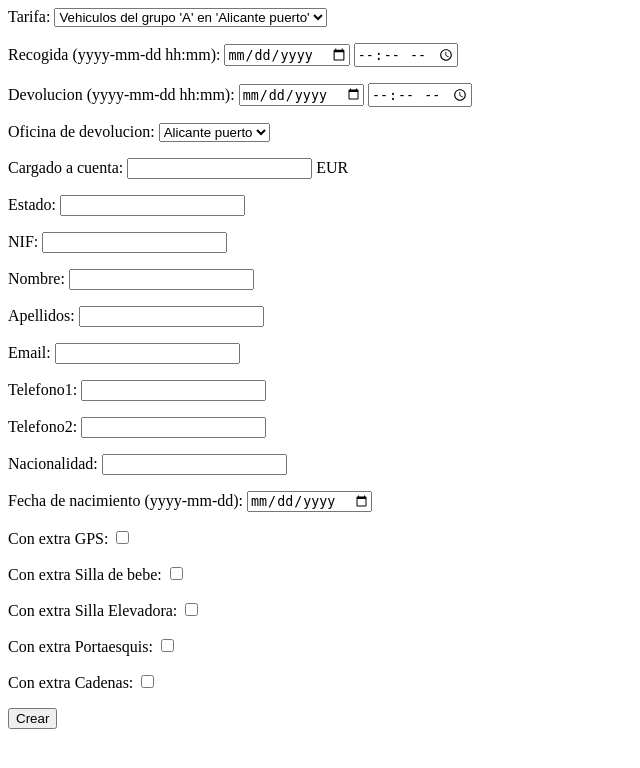
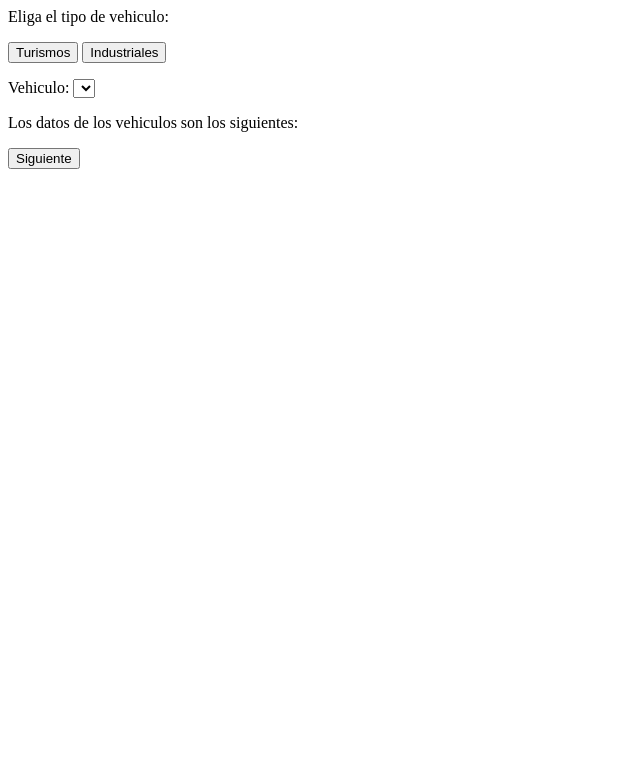
Before and after one commit to rulo7/AVAL_PHP, a PHP site: page /presentation/tarificator/viewTarificator2.php?oficina=3 in a window 1280 px wide. Shown: the top 768 px of the page, without its empty margins (0-640 px from the left). Run offline with PHP 8.4, Linux system fonts and the light colour scheme; data comes from the database, SQL or seed files in the repository; lists and menus that the app fills with data are empty.

Commit message:
Update viewTarificator2.php

```diff
--- a/presentation/tarificator/viewTarificator2.php
+++ b/presentation/tarificator/viewTarificator2.php
@@ -5,63 +5,106 @@
 require_once dirname(dirname(__DIR__)) . '/model/controller/FrontController.php';
 
 
+echo "<p>Eliga el tipo de vehiculo: </p>";
+echo "<button id='turismoButton'>Turismos</button>";
+echo "          ";
+echo "<button id='industrialesButton'>Industriales</button>";
+
+mostrarVehiculos('turismo');
+
+mostrarVehiculos('industrial');
 
 
-echo "<form method='post' action='tarificatorExecutor.php'>";
 
 
-$idTarifas = FrontController::getInstance()->execute(Entities::TARIFA, Operations::TOLIST, null);
+
+
+function mostrarVehiculos($type)
+{
+$id_oficina = $_REQUEST['oficina'];
+echo "<div id='$type'>";
+echo "<form method='post' action='viewTarificator3.php'>";
+
+$idTarifas = FrontController::getInstance()->execute(Entities::TARIFA, Operations::TOLIST, NULL);
 
 if (sizeof($idTarifas) > 0) {
 
-    echo "<p>Tarifa: <select name='tarifa' id='id_tarifa' onchange='ocultar();'>";
+    echo "<p>Vehiculo: <select name='tarifa' id='id_tarifa' onchange='ocultar();'>";
     foreach ($idTarifas as $idTarifa) {
 
         $tarifa = FrontController::getInstance()->execute(Entities::TARIFA, Operations::READ, $idTarifa);
-
+		$oficina_id=$tarifa->getOficina()->getId();
+		if($oficina_id==$id_oficina)
+		{
         $oficina = $tarifa->getOficina()->getLocalidad();
         $grupo = $tarifa->getGrupo();
 
-        echo "<option value='$idTarifa'>Vehiculos del grupo '$grupo' en '$oficina'</option>";
+		$id_vehiculos = FrontController::getInstance()->execute(Entities::VEHICULO, Operations::TOLIST, NULL);
+		 foreach ($id_vehiculos as $id_vehiculo) {
+
+			$vehiculo=FrontController::getInstance()->execute(Entities::VEHICULO, Operations::READ, $id_vehiculo);
+			$tipo = $vehiculo->getTipo();
+			$group=$vehiculo->getGrupo();
+			if ($tipo == $type && $group == $grupo )
+			{
+				echo "<option value='$idTarifa'>Vehiculos del grupo '$grupo' en '$oficina'</option>";
+			}
+
+		 }
+		}
     }
     echo "</select></p>";
 } else {
     echo "<p>No existen Tarifas, contacte con el administrador del sitio</p>";
 }
 
-echo "<p>Recogida (yyyy-mm-dd hh:mm): <input type='date' name='momento_recogida_date' id='id_momento_recogida_date'/> <input type='time' name='momento_recogida_time' id='id_momento_recogida_time'/></p>";
-echo "<p>Devolucion (yyyy-mm-dd hh:mm): <input type='date' name='momento_devolucion_date' id='id_momento_devolucion_date'/> <input type='time' name='momento_devolucion_time' id='id_momento_devolucion_time'/></p>";
+echo "<p> Los datos de los vehiculos son los siguientes: <p>";
+ foreach ($idTarifas as $idTarifa) {
+
+	 $tarifa = FrontController::getInstance()->execute(Entities::TARIFA, Operations::READ, $idTarifa);
+	 $oficina_id=$tarifa->getOficina()->getId();
+	 if($oficina_id==$id_oficina)
+		{
+		$grupo = $tarifa->getGrupo();
+		$id_vehiculos = FrontController::getInstance()->execute(Entities::VEHICULO, Operations::TOLIST, NULL);
+		 foreach ($id_vehiculos as $id_vehiculo) {
+
+			$vehiculo=FrontController::getInstance()->execute(Entities::VEHICULO, Operations::READ, $id_vehiculo);
+			 $group=$vehiculo->getGrupo();
+			 $tipo = $vehiculo->getTipo();
+			if($group == $grupo && $tipo == $type)
+			{   echo "<p>";
+				echo $vehiculo->__toString();
+				echo "<p>";
+			}
+		 }
+		}
 
 
-//JavaScript con oficina de devolucion activa o no en función de lo que permita o no la tarifa seleccionada
-echo "<div id='devolucion_distinta_recogida'>";
-$idOficinas = FrontController::getInstance()->execute(Entities::OFICINA, Operations::TOLIST, null);
-echo "<p>Oficina de devolucion: <select name='oficina_devolucion' id='oficina_devolucion'>";
-foreach ($idOficinas as $idOficina) {
+ }
+echo "<p><input type='hidden' name='oficina' value=$id_oficina></p>";
+echo "<p><input type='submit' value='Siguiente'></p>";
+echo "</form>";
+echo "</div>";
+}
+?>
 
-    $oficina = FrontController::getInstance()->execute(Entities::OFICINA, Operations::READ, $idOficina);
-    $localidad = $oficina->getLocalidad();
+<script type="text/javascript">
 
-    echo "<option value='$idOficina'>$localidad</option>";
+ document.getElementById('industrial').style.display = 'none';
+
+function swap(one, two) {
+    document.getElementById(one).style.display = 'block';
+    document.getElementById(two).style.display = 'none';
 }
-echo "</select></p>";
-echo "</div>";
 
-echo "<p>Cargado a cuenta: <input type='number' name='cargado_cuenta' step='0.01'/> EUR</p>";
-echo "<p>Estado: <input type='text' name='estado'/></p>";
-echo "<p>NIF: <input type='text' name='NIF'/></p>";
-echo "<p>Nombre: <input type='text' name='nombre'/></p>";
-echo "<p>Apellidos: <input type='text' name='apellidos'/></p>";
-echo "<p>Email: <input type='email' name='email'/></p>";
-echo "<p>Telefono1: <input type='number' name='telefono1'/></p>";
-echo "<p>Telefono2: <input type='number' name='telefono2'/></p>";
-echo "<p>Nacionalidad: <input type='text' name='nacionalidad'/></p>";
-echo "<p>Fecha de nacimiento (yyyy-mm-dd): <input type='date' name='fecha_nacimiento'/></p>";
-echo "<p>Con extra GPS: <input type='checkbox' name='extra_gps'/></p>";
-echo "<p>Con extra Silla de bebe: <input type='checkbox' name='extra_silla_bebe'/></p>";
-echo "<p>Con extra Silla Elevadora: <input type='checkbox' name='extra_silla_elevador'/></p>";
-echo "<p>Con extra Portaesquis: <input type='checkbox' name='extra_portaesquis'/></p>";
-echo "<p>Con extra Cadenas: <input type='checkbox' name='extra_cadenas'/></p>";
+document.getElementById('turismoButton').addEventListener('click',function(){
+    swap('turismo','industrial');
+});
 
-echo "<p><input type='submit' value='Crear'></p>";
-echo "</form>";
+document.getElementById('industrialesButton').addEventListener('click',function(){
+    swap('industrial','turismo');
+});
+
+
+</script>
```
